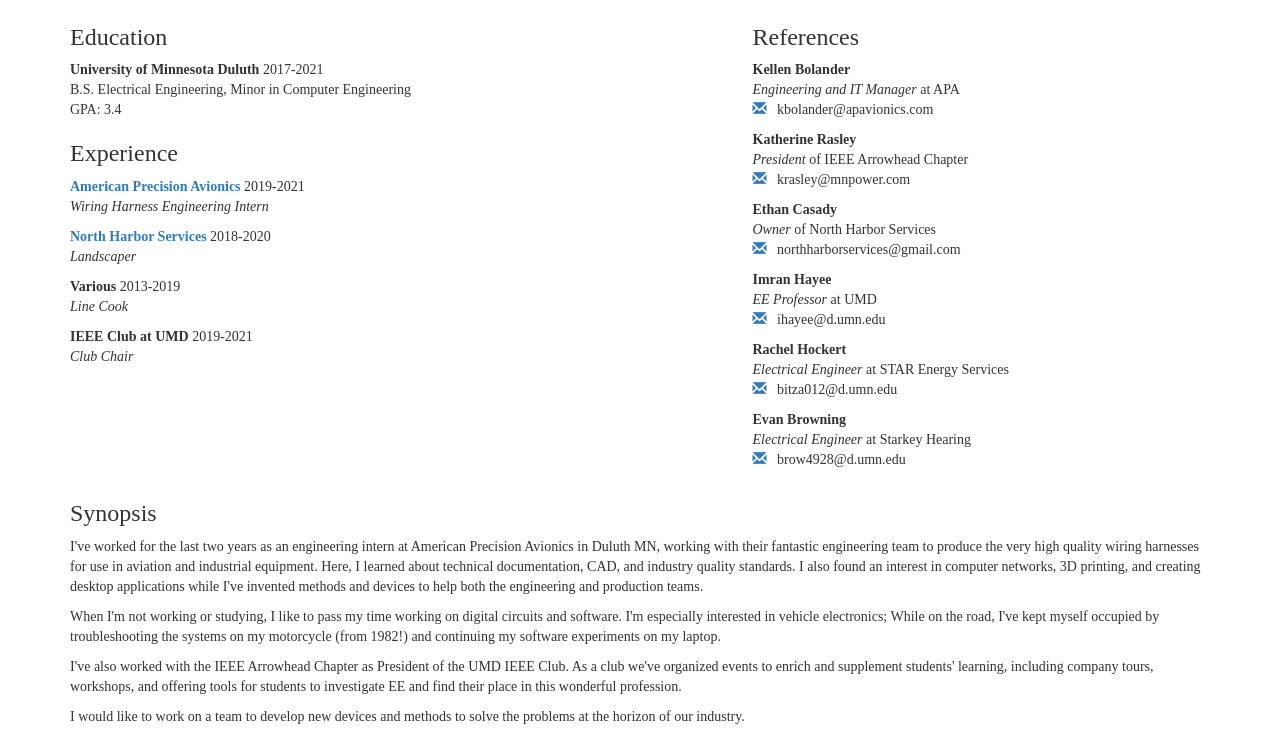
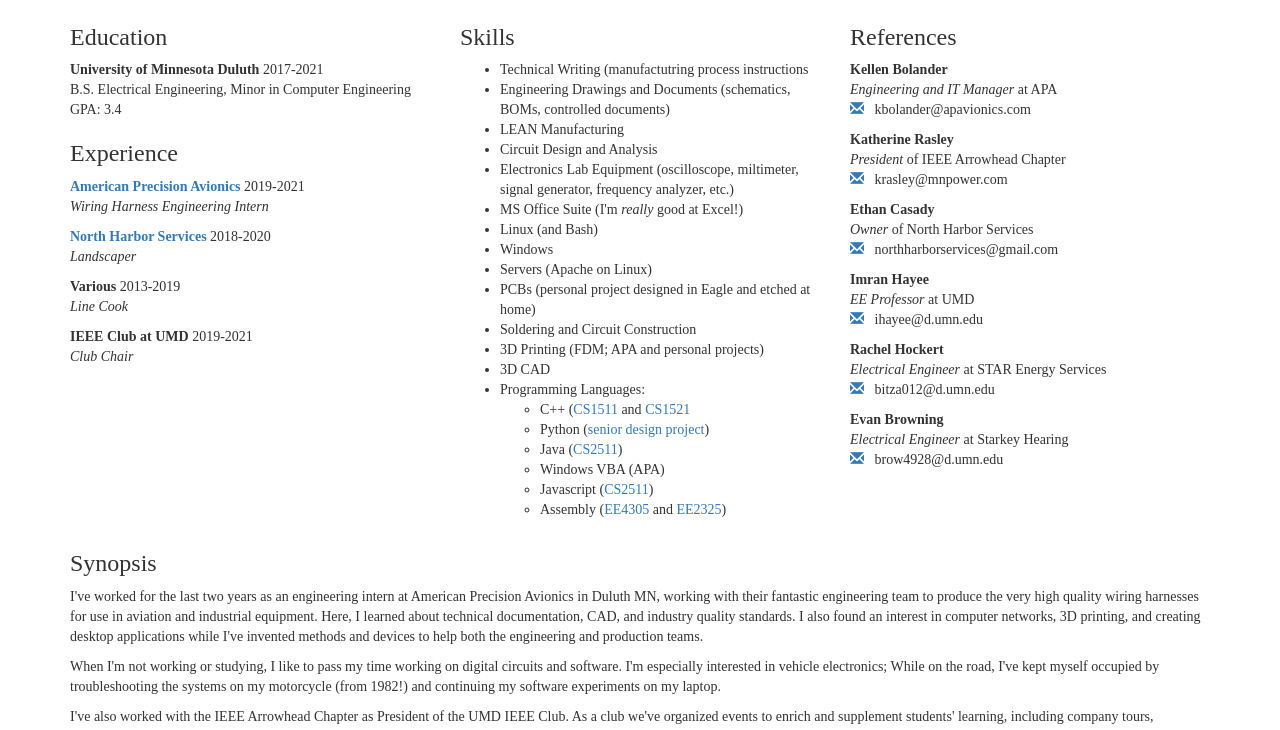
Before and after one commit to alex-haw/alex-haw.github.io, a plain HTML site: page index.html in a window 1280 px wide. Shown: the part 799-1529 px from the top of the page. Drawn offline with nearby package versions, Linux system fonts and the light colour scheme.

Commit message:
added skills section

```diff
--- a/index.html
+++ b/index.html
@@ -37,7 +37,7 @@
 	<div class="container">
 
 		<div class="row">
-		<div class="col-sm-7">
+		<div class="col-sm-4">
 			<h3>Education</h3>
 			<p><b>University of Minnesota Duluth</b> 2017-2021
 			<br>B.S. Electrical Engineering, Minor in Computer Engineering
@@ -59,8 +59,34 @@
 			<br><i>Club Chair</i>
 			</p>
 		</div>
+		<div class="col-sm-4">
+			<h3>Skills</h3>
+			<ul>
+				<li>Technical Writing (manufactutring process instructions</li>
+				<li>Engineering Drawings and Documents (schematics, BOMs, controlled documents)</li>
+				<li>LEAN Manufacturing</li>
+				<li>Circuit Design and Analysis</li>
+				<li>Electronics Lab Equipment (oscilloscope, miltimeter, signal generator, frequency analyzer, etc.)</li>
+				<li>MS Office Suite (I'm <i>really</i> good at Excel!)</li>
+				<li>Linux (and Bash)</li>
+				<li>Windows</li>
+				<li>Servers (Apache on Linux)</li>
+				<li>PCBs (personal project designed in Eagle and etched at home)</li>
+				<li>Soldering and Circuit Construction</li>
+				<li>3D Printing (FDM; APA and personal projects)</li>
+				<li>3D CAD</li>
+				<li>Programming Languages:</li>
+				<ul>
+					<li>C++ (<a href="https://www.d.umn.edu/~jallert/cs1/syls18.html">CS1511</a> and <a href="./cs1521.pdf">CS1521</a></li>
+					<li>Python (<a href="#seniord">senior design project</a>)</li>
+					<li>Java (<a href="https://www.d.umn.edu/~tcolburn/cs2511/syllabus.xhtml">CS2511</a>)</li>
+					<li>Windows VBA (APA)</li>
+					<li>Javascript (<a href="https://www.d.umn.edu/~tcolburn/cs2511/syllabus.xhtml">CS2511</a>)</li>
+					<li>Assembly (<a href="./ee4305.pdf">EE4305</a> and <a href="#">EE2325</a>)</li>
+				</ul>
+		</div>
 
-		<div class="col-sm-5">
+		<div class="col-sm-4">
 			<h3>References</h3>
 
 			<p><b>Kellen Bolander</b>
@@ -123,7 +149,7 @@
 		</div>
 		<div class="col-sm-12">
 			<h3>Projects</h3>
-			<p><b>Senior Design Project:</b> Long-Range ISM-Band File Transfer
+			<p id="seniord"><b>Senior Design Project:</b> Long-Range ISM-Band File Transfer
 			<br>This is a system of devices and an accompanying protocol for transferring files up to a kilometer away. My teammates and I developed this novel implementation of a common idea using several popular technologies including: Python, Raspberry Pi, LoRa, CAD, and FDM.
 			<br><a href="https://youtu.be/p_xYzZlvcl0">Video Presentation</a>
 			</p>
```
Also changed, not shown: 2 other files.
